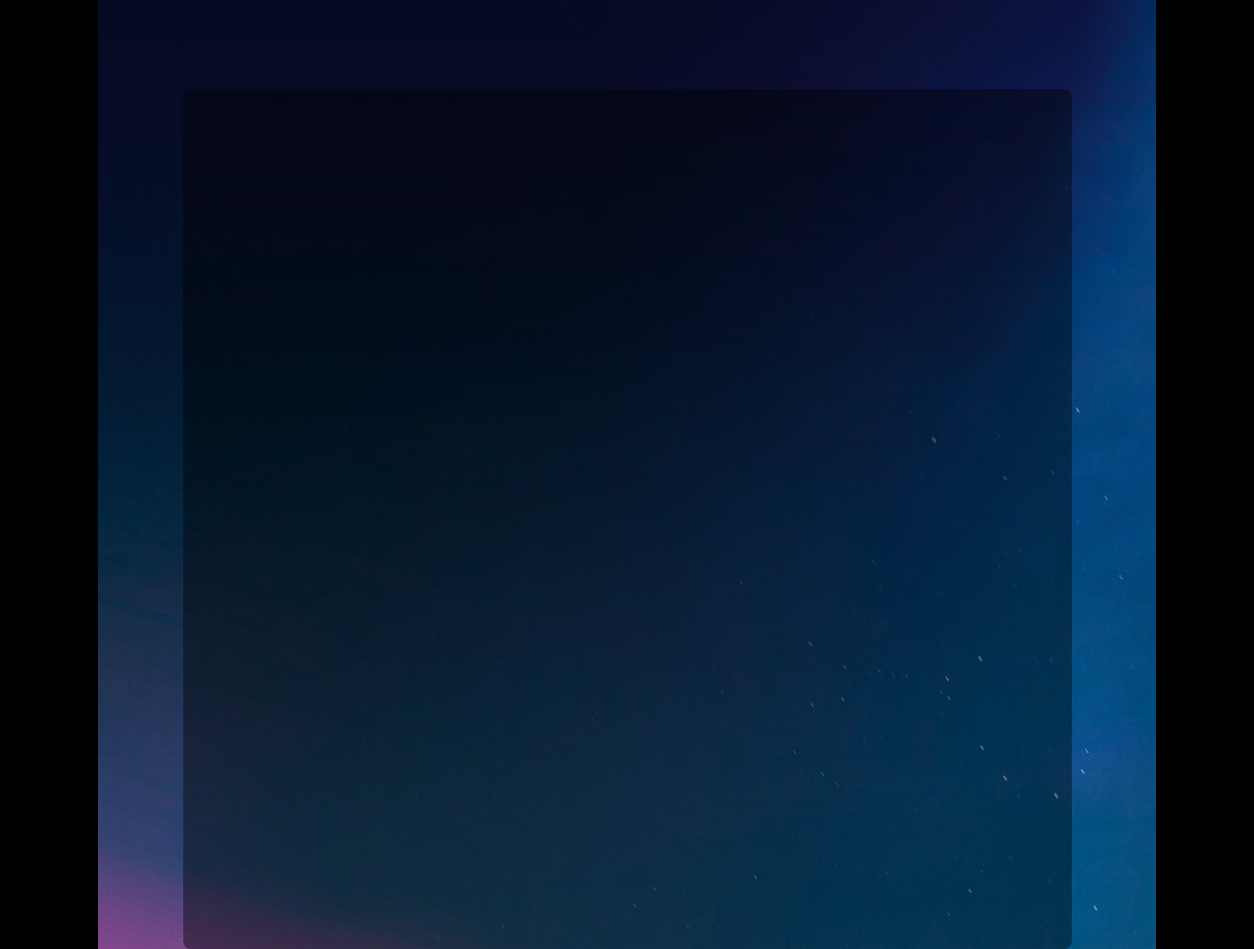
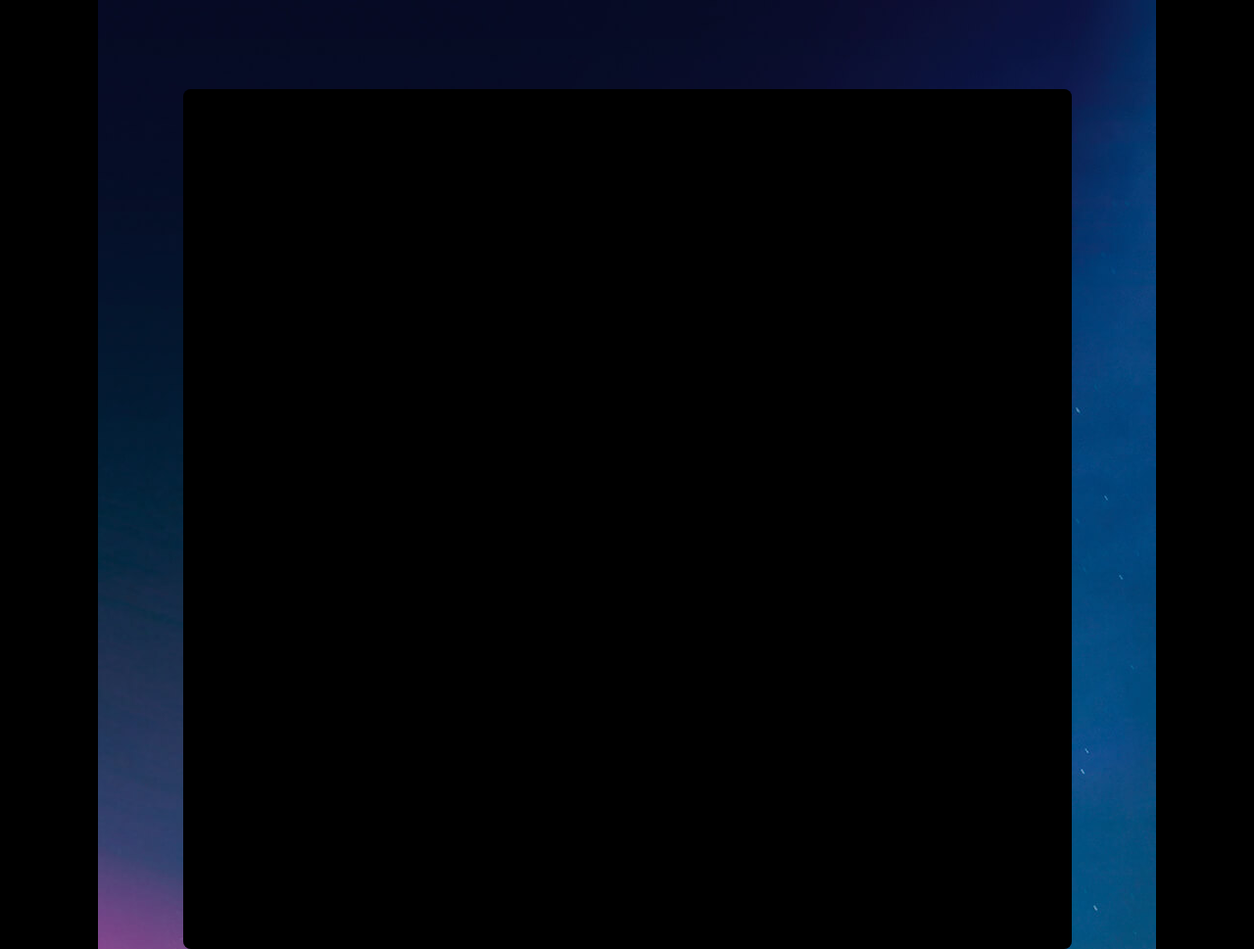
Before and after one commit to Tyutyesz/telekom_wifi_practice, a plain HTML site: page index.html in a window 1280 px wide. Shown: the top 969 px of the page at 98% size. Drawn offline with Linux system fonts and the light colour scheme.

Commit message:
my kind of css

```diff
--- a/assets/css/main.css
+++ b/assets/css/main.css
@@ -1,6 +1,41 @@
+@font-face {
+    font-family: "TeleCom Grotesk";
+    src: url("assets/fonts/TcomGrotesk-Regular.otf");
+    src: url("assets/fonts/TcomGrotesk-Regular.eot");
+    src: url("assets/fonts/TcomGrotesk-Regular.eot#iefix") format("embedded-opentype"),
+    url("assets/fonts/TcomGrotesk-Regular.ttf") format("truetype"),
+    url("assets/fonts/TcomGrotesk-Regular.svg#Name") format("svg");
+}
+
+@font-face {
+    font-family: "assets/fonts/TeleCom Grotesk Bold";
+    src: url("assets/fonts/TcomGrotesk-Bold.otf");
+    src: url("assets/fonts/TcomGrotesk-Bold.eot");
+    src: url("assets/fonts/TcomGrotesk-Bold.eot#iefix") format("embedded-opentype"),
+    url("assets/fonts/TcomGrotesk-Bold.ttf") format("truetype"),
+    url("assets/fonts/TcomGrotesk-Bold.svg#Name") format("svg");
+}
+
 body{
     background-color: #000000;
+    color: #ffffff;
+    font-family: "TeleCom Grotesk", Arial;
+    font-size: 35px;
 }
+strong{
+    font-family: "TeleCom Grotesk Bold", Arial;
+}
+
+iframe{
+    height:878px;
+    width:907px;
+    display: block;
+    margin: 0 auto;
+    background-color: rgba(0,0,0,0.4);
+    border-radius: 8px;
+    border: none;
+}
+
 .main-wrapper{
     width: 1080px;
     height: 1920px;
@@ -12,12 +47,3 @@ body{
     width: 100%;
     height: 91px;
 }
-iframe{
-    height:878px;
-    width:907px;
-    display: block;
-    margin: 0 auto;
-    background-color: rgba(0,0,0,0.4);
-    border-radius: 8px;
-    border: none;
-}
--- a/iframe.html
+++ b/iframe.html
@@ -0,0 +1,10 @@
+<html>
+<head>
+    <meta charset="utf-8">
+    <link rel="stylesheet" type="text/css" href="assets/css/normalize.css">
+    <link rel="stylesheet" type="text/css" href="assets/css/main.css">
+</head>
+<body>
+
+</body>
+</html>
```
Also changed, not shown: index.html (+1 -3 lines).
